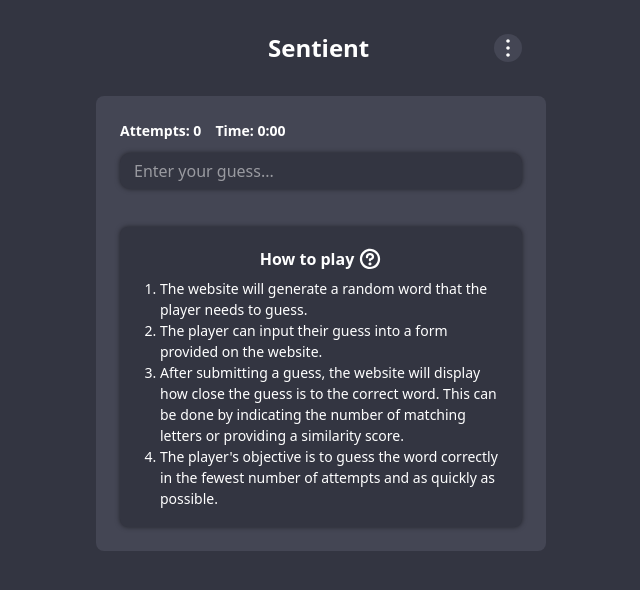
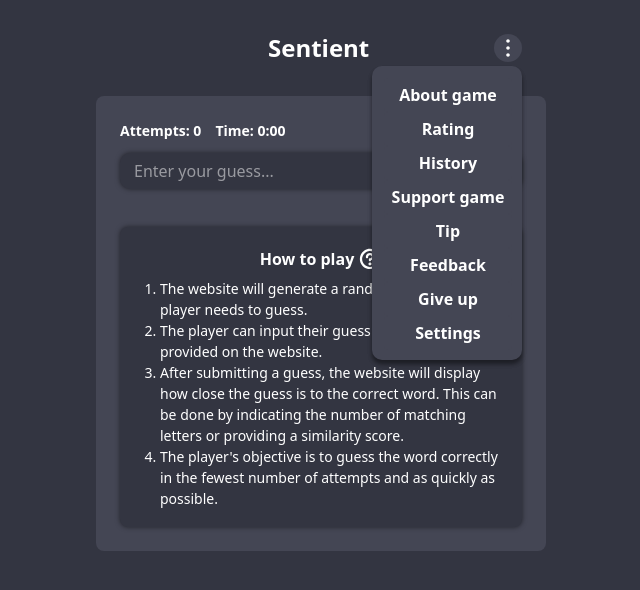
Before and after one commit to zakaz01k/Sentient_new, a website built with Vite: page src/index.html in a window 1280 px wide. Both pictures are taken after a click on the button 827 px from the left and 48 px from the top of the page. Shown: the whole page, without its empty margins (319-959 px from the left). Built offline with nearby package versions, Linux system fonts and the light colour scheme.

Commit message:
Second day
Finished menu

```diff
--- a/src/css/header.css
+++ b/src/css/header.css
@@ -41,3 +41,61 @@
 .menu:focus {
   background-color: var(--section-bgc);
 }
+
+.dropdown-menu {
+  position: absolute;
+
+  padding: 12px;
+  top: 100%;
+  right: 24px;
+
+  width: 150px;
+  height: 294px;
+
+  background-color: var(--section-bgc);
+
+  z-index: 999;
+
+  box-shadow: 0px 4px 4px rgba(0, 0, 0, 0.25), 0px 4px 4px rgba(0, 0, 0, 0.25);
+  border-radius: 10px;
+
+  display: none;
+}
+
+.list-menu .item-menu {
+  width: 128px;
+  height: 34px;
+  background-color: var(--section-bgc);
+  border-radius: 4px;
+
+  transition: background-color 250ms cubic-bezier(0.4, 0, 0.2, 1);
+}
+
+.list-menu .item-menu:hover,
+.list-menu .item-menu:focus {
+  background: #333541;
+}
+
+.dropdown-menu .link-menu {
+  display: block;
+  color: var(--primary-text-color);
+
+  padding-top: 5px;
+  padding-bottom: 5px;
+
+  text-align: center;
+
+  font-style: normal;
+  font-weight: 600;
+  font-size: 16px;
+  line-height: 24px;
+}
+
+.item-menu:hover,
+.item-menu:focus {
+  background-color: var(--section-bgc);
+}
+
+.dropdown-menu.show {
+  display: block;
+}
--- a/src/partials/header.html
+++ b/src/partials/header.html
@@ -8,6 +8,35 @@
           <use href="./img/sprite.svg#menu"></use>
         </svg>
       </button>
+
+      <div class="dropdown-menu">
+        <ul class="list-menu">
+          <li class="item-menu">
+            <a class="link-menu" href="#">About game</a>
+          </li>
+          <li class="item-menu">
+            <a class="link-menu" href="#">Rating</a>
+          </li>
+          <li class="item-menu">
+            <a class="link-menu" href="#">History</a>
+          </li>
+          <li class="item-menu">
+            <a class="link-menu" href="#">Support game</a>
+          </li>
+          <li class="item-menu">
+            <a class="link-menu" href="#">Tip</a>
+          </li>
+          <li class="item-menu">
+            <a class="link-menu" href="#">Feedback</a>
+          </li>
+          <li class="item-menu">
+            <a class="link-menu" href="#">Give up</a>
+          </li>
+          <li class="item-menu">
+            <a class="link-menu" href="#">Settings</a>
+          </li>
+        </ul>
+      </div>
     </nav>
   </div>
 </header>
--- a/src/scripts/menu.js
+++ b/src/scripts/menu.js
@@ -1,21 +1,16 @@
-// Отримуємо посилання на кнопку меню та випадаюче меню
-var menuButton = document.querySelector('.menu');
-var dropdownMenu = document.querySelector('.dropdown-menu');
+const menuButton = document.querySelector('.menu');
+const dropdownMenu = document.querySelector('.dropdown-menu');
 
-// Додаємо подію кліку на кнопку меню
-menuButton.addEventListener('click', function (event) {
-  event.stopPropagation(); // Зупиняємо подальше поширення події кліку
-  dropdownMenu.style.display =
-    dropdownMenu.style.display === 'none' ? 'block' : 'none';
+menuButton.addEventListener('click', () => {
+  dropdownMenu.classList.toggle('show');
 });
 
-// Додаємо подію кліку до всього документу
-document.addEventListener('click', function (event) {
-  // Перевіряємо, чи клікнуто не на меню або його елементи
+document.addEventListener('click', event => {
+  const targetElement = event.target;
   if (
-    !dropdownMenu.contains(event.target) &&
-    dropdownMenu.style.display === 'block'
+    !targetElement.closest('.dropdown-menu') &&
+    !targetElement.closest('.menu')
   ) {
-    dropdownMenu.style.display = 'none'; // Закриваємо меню
+    dropdownMenu.classList.remove('show');
   }
 });
```
